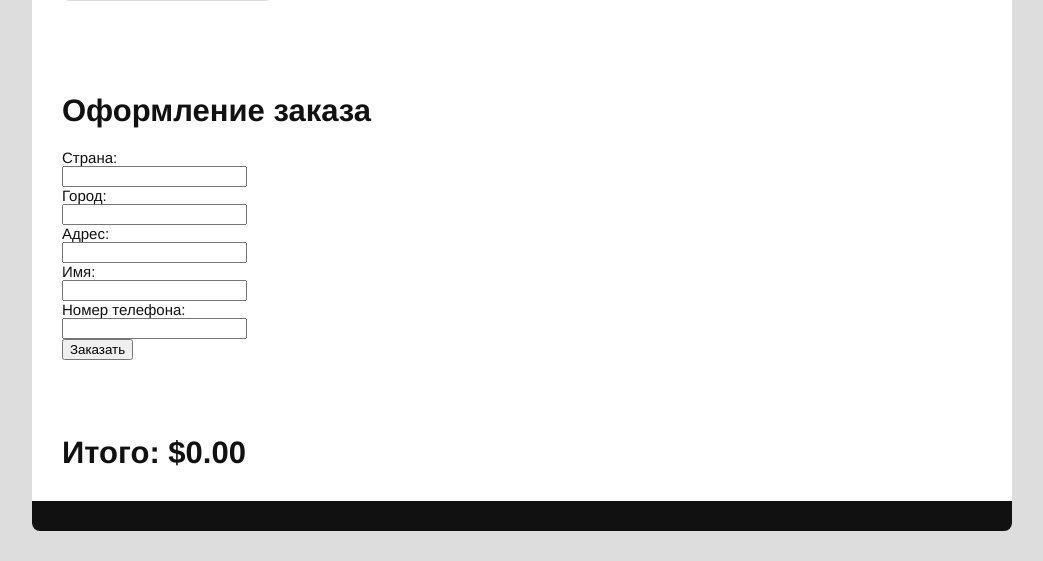
After one commit to arevej/shopique, a Django app: page /place_order/ in a window 1280 px wide. The commit adds this page. Shown: the part 393-954 px from the top of the page, without its empty margins (118-1161 px from the left). Run offline with Django 3.2, Linux system fonts and the light colour scheme; data that the repository does not hold is empty.

Commit message:
Allow placing orders

```diff
--- a/shop/models.py
+++ b/shop/models.py
@@ -66,3 +66,27 @@ class LineItem(models.Model):
 
     def total(self):
         return self.product.price * self.qty
+
+
+class Order(models.Model):
+    buyer_name = models.CharField(max_length=30)
+    buyer_number = models.CharField(max_length=15)
+    delivery_country = models.CharField(max_length=100)
+    delivery_city = models.CharField(max_length=100)
+    delivery_address = models.CharField(max_length=100)
+
+    def total(self):
+        total = 0
+        for lineitem in self.lineitemorder_set.all():
+            total += lineitem.total()
+        return total
+
+
+class LineItemOrder(models.Model):
+    order = models.ForeignKey(Order, on_delete=models.CASCADE)
+    product = models.ForeignKey(Product, on_delete=models.CASCADE)
+    product_price = models.FloatField()
+    product_qty = models.IntegerField(default=1)
+
+    def total (self):
+        return self.product_price * self.product_qty
--- a/shop/static/style.css
+++ b/shop/static/style.css
@@ -47,19 +47,19 @@ body {
   color: #aaa;
 }
 
-.black-line .order {
+.black-line .basket-mini {
   display: flex;
 }
 
-.black-line .order span {
+.black-line .basket-mini span {
   color: #ff208a;
 }
 
-.black-line .order a {
+.black-line .basket-mini a {
   color: #fff;
 }
 
-.black-line .order h3 {
+.black-line .basket-mini h3 {
   color: #bbb;
   font-size: 14px;
   padding-top: 4px;
@@ -67,11 +67,11 @@ body {
   text-align: center;
 }
 
-.black-line .order img {
+.black-line .basket-mini img {
   margin-left: 20px;
 }
 
-.black-line .order .cart {
+.black-line .basket-mini .cart {
   margin-top: 3px;
   font-size: 15px;
   font-weight: 700;
@@ -352,6 +352,33 @@ h3 {
 
 .basket .total {
   text-align: right;
+  padding-bottom: 10px;
+}
+
+.basket .buy-div {
+  display: flex;
+  justify-content: flex-end;
+}
+
+.basket .buy {
+  padding: 3px 8px;
+  color: #ff208a;
+}
+
+.order {
+  background: #fff;
+  padding: 10px 30px;
+  font-size: 15px;
+  color: #111;
+}
+
+.order form input {
+  display: block;
+}
+
+.buyer-info {
+  color: #111;
+  margin-bottom: 20px;
 }
 
 @media (max-width: 1000px) {
@@ -391,7 +418,7 @@ h3 {
 }
 
 @media (max-width: 700px) {
-  .black-line .order img {
+  .black-line .basket-mini img {
     display: none;
   }
 
--- a/shop/templates/base.html
+++ b/shop/templates/base.html
@@ -15,7 +15,7 @@
         <span class="number">8 (800) 700-19-44</span>
         <span class="time">круглосуточно, без выходных</span>
       </div>
-      <div class="order">
+      <div class="basket-mini">
         <div>
           <a href="#">Вход</a>
           <a href="#">Регистрация</a>
--- a/shop/templates/basket.html
+++ b/shop/templates/basket.html
@@ -25,6 +25,9 @@
     {% endfor %}
   </div>
   <h3 class="total">Итого: {{ basket.total | format_money }}</h3>
+  <div class="buy-div">
+    <a class="buy" href="{% url 'place_order' %}">Оформить заказ</a>
+  </div>
 </div>
 
 
--- /dev/null
+++ b/shop/templates/place_order.html
@@ -0,0 +1,35 @@
+{% extends 'base.html' %}
+{% load money %}
+
+{% block content %}
+<div class="order">
+  <h3>Оформление заказа</h3>
+  <form method="post">
+    {% csrf_token %}
+    <label>
+      Страна:
+      <input type="text" name="delivery_country" value="">
+    </label>
+    <label>
+      Город:
+      <input type="text" name="delivery_city" value="">
+    </label>
+    <label>
+      Адрес:
+      <input type="text" name="delivery_address" value="">
+    </label>
+    <label>
+      Имя:
+      <input type="text" name="buyer_name" value="">
+    </label>
+    <label>
+      Номер телефона:
+      <input type="text" name="buyer_number" value="">
+    </label>
+    <button type="submit">Заказать</button>
+  </form>
+  <h3 class="total">Итого: {{ basket_total | format_money }}</h3>
+</div>
+
+
+{% endblock %}
--- a/shop/views.py
+++ b/shop/views.py
@@ -1,7 +1,8 @@
 from django.shortcuts import render
-from .models import Category, Product, Basket, LineItem
+from .models import Category, Product, Basket, LineItem, Order, LineItemOrder
 from django.db.models import Q
 from django.http import HttpResponseRedirect
+from django.urls import reverse
 
 def index(request):
     if 'query' in request.GET:
@@ -53,3 +54,22 @@ def decrement_qty(request, product_id):
     basket = get_basket(request)
     basket.decrement(product)
     return HttpResponseRedirect(request.META.get('HTTP_REFERER'))
+
+def place_order(request):
+    if request.method == "GET":
+        return render(request, 'place_order.html', {})
+    else:
+         buyer_name = request.POST['buyer_name']
+         buyer_number = request.POST['buyer_number']
+         delivery_country = request.POST['delivery_country']
+         delivery_city = request.POST['delivery_city']
+         delivery_address = request.POST['delivery_address']
+         order = Order.objects.create(buyer_name=buyer_name, buyer_number=buyer_number, delivery_country=delivery_country, delivery_city=delivery_city, delivery_address=delivery_address)
+         basket = get_basket(request)
+         for lineitem in basket.lineitem_set.all():
+             order.lineitemorder_set.create(product=lineitem.product, product_price=lineitem.product.price, product_qty=lineitem.qty)
+         return HttpResponseRedirect(reverse('order_confirmation', args=(order.id,)))
+
+def order_confirmation(request, order_id):
+    order = Order.objects.get(pk=order_id)
+    return render(request, 'order_confirmation.html', {'order':order})
--- a/shopique/urls.py
+++ b/shopique/urls.py
@@ -30,6 +30,8 @@ urlpatterns = [
     url(r'^delete_product/(?P<product_id>[0-9]+)/$', views.delete_product, name='delete_product'),
     url(r'^increment_qty/(?P<product_id>[0-9]+)/$', views.increment_qty, name='increment_qty'),
     url(r'^decrement_qty/(?P<product_id>[0-9]+)/$', views.decrement_qty, name='decrement_qty'),
+    url(r'^place_order/$', views.place_order, name='place_order'),
+    url(r'^order_confirmation/(?P<order_id>[0-9]+)/$', views.order_confirmation, name='order_confirmation'),
 ]
 
 urlpatterns += static('/images/', document_root=os.path.join(settings.BASE_DIR, 'images'))
```
Also changed, not shown: shop/templates/order_confirmation.html (added, +36 -0 lines), shop/migrations/0006_auto_20170717_1818.py (added).
